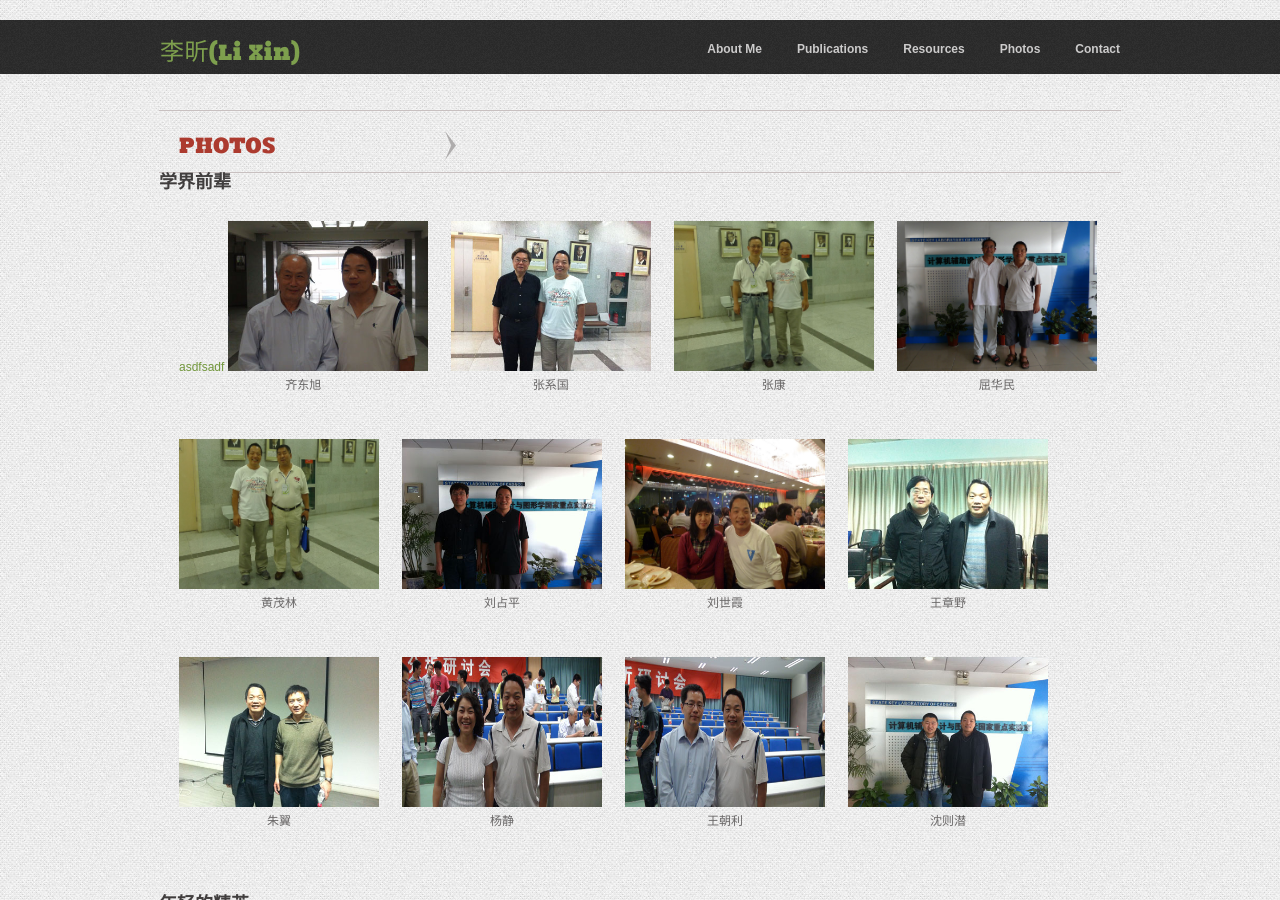
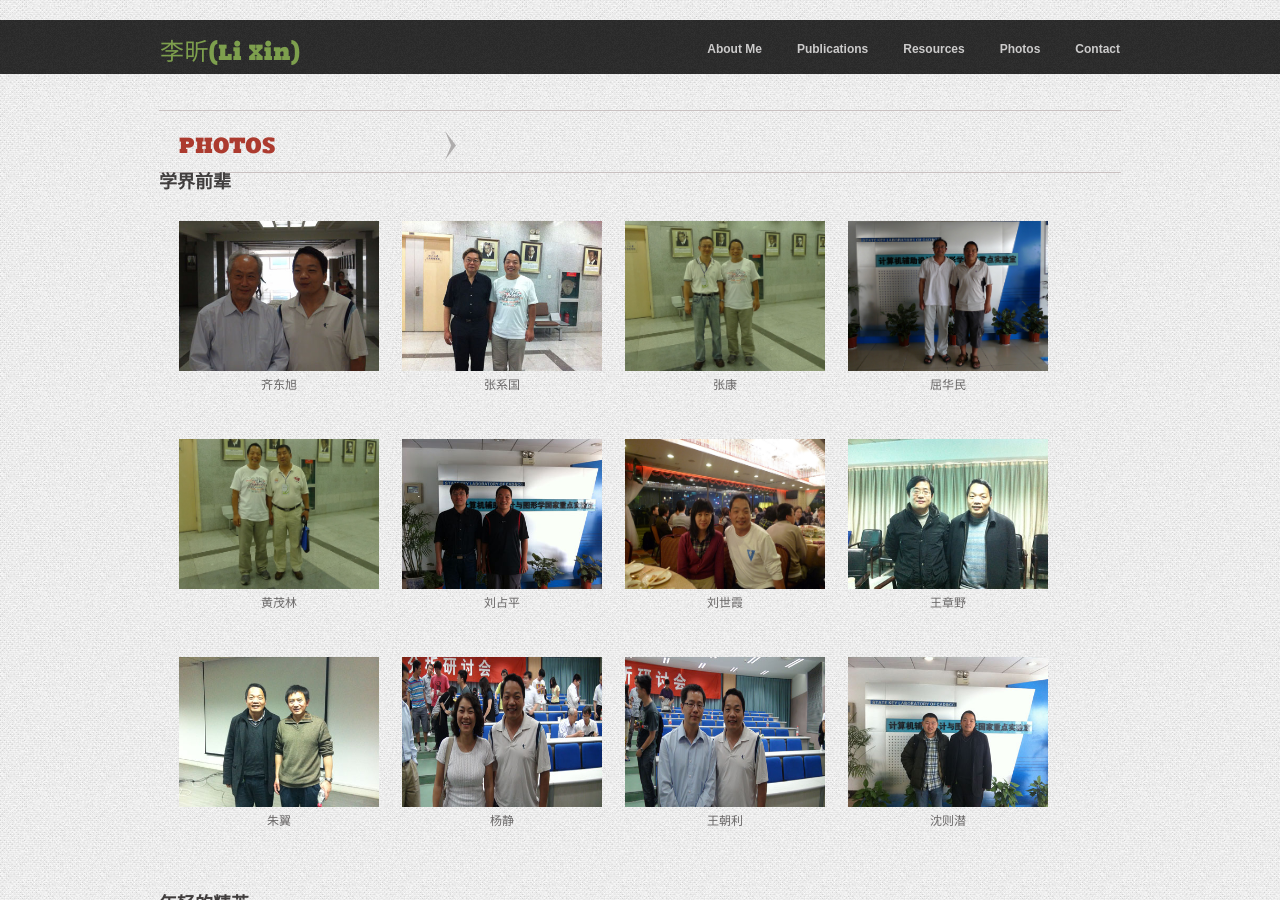
Before and after one commit to cinger007/cinger007.github.com, a Jekyll site: the page built from photos.html, in a window 1280 px wide and 900 px high. Built offline with Jekyll 4.4.1, drawn with Linux system fonts in a browser that asks for light colours.

Commit message:
modify photos

```diff
--- a/photos.html
+++ b/photos.html
@@ -20,8 +20,7 @@ title: Li Xin's Homepage
   <div class="full-width">
     <ul class="portHolder">
       <li class="port">
-         <a title="齐东旭" href="photos/images/senior/qdx.jpg">asdfsadf</a>
-        <a title="齐东旭" href="photos/images/senior/qdx.jpg" class="zoomboxP">
+         <a title="齐东旭" href="photos/images/senior/qdx.jpg" class="zoomboxP">
           <img src="photos/images/senior/qdxs.jpg" alt="item1" height=150 width=200 />
           <div class="zoomHomeP">
             <img src="images/zoomH.png" alt="zoom icon" />
```
